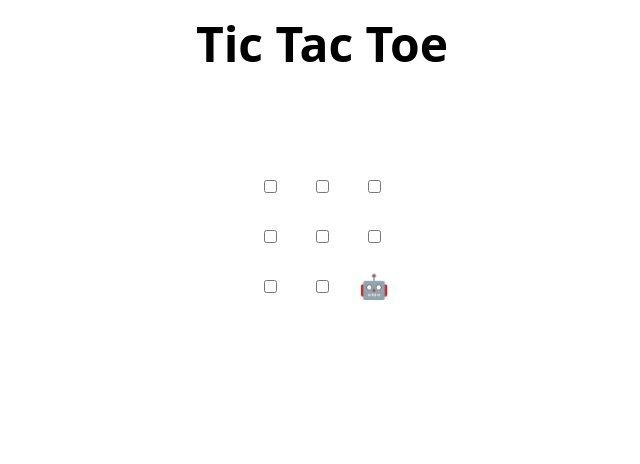
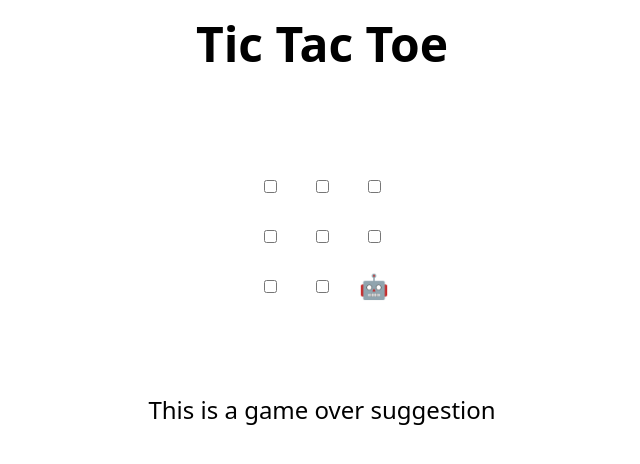
Before and after one commit to fsfrahmad/MLSA-TASK-1, a plain HTML site: page index.html in a window 1280 px wide. Shown: the whole page, without its empty margins (318-958 px from the left). Drawn offline with Linux system fonts and the light colour scheme.

Commit message:
Update index.html

```diff
--- a/index.html
+++ b/index.html
@@ -47,6 +47,7 @@
   </tr>
 </table>
 
+<p>This is a game over suggestion </p>
 <h2 hidden>Game over, refresh to play again 🧑‍💻 🤖!</h2>
 
 <script>
```
